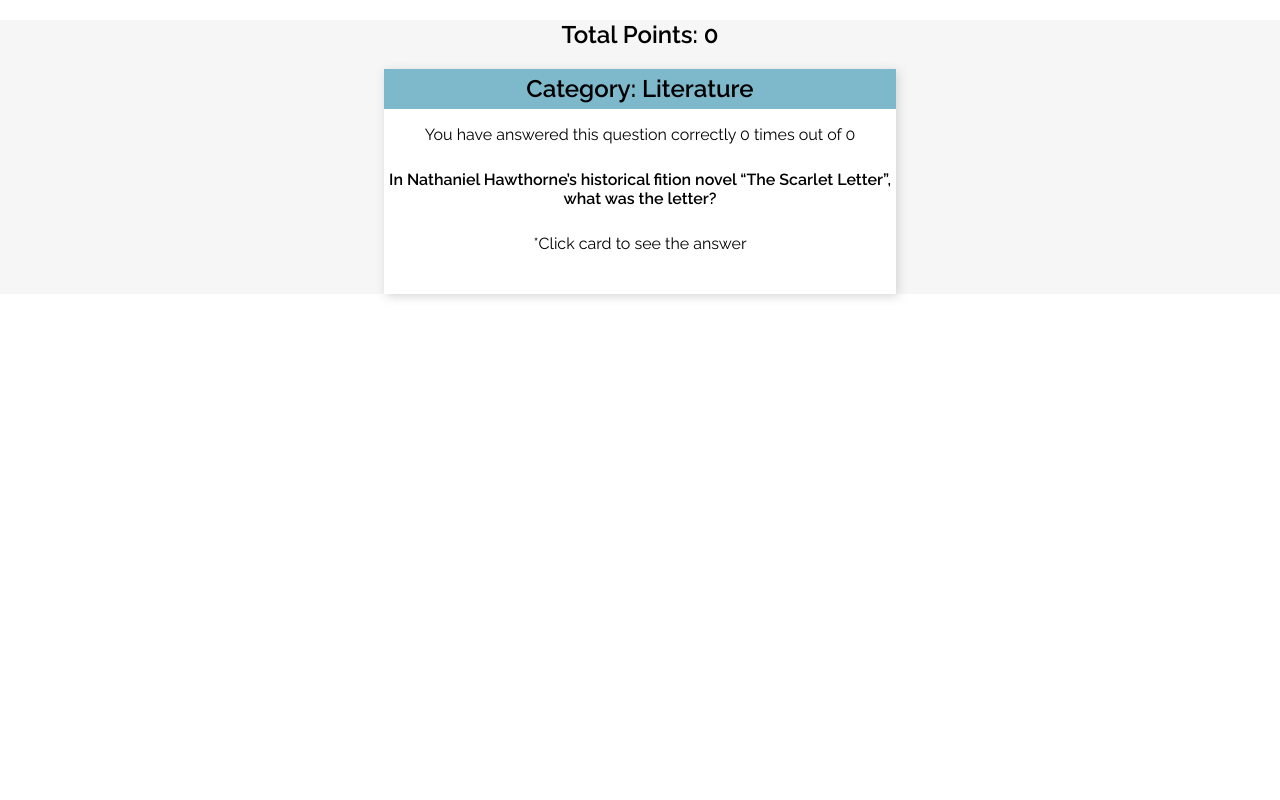
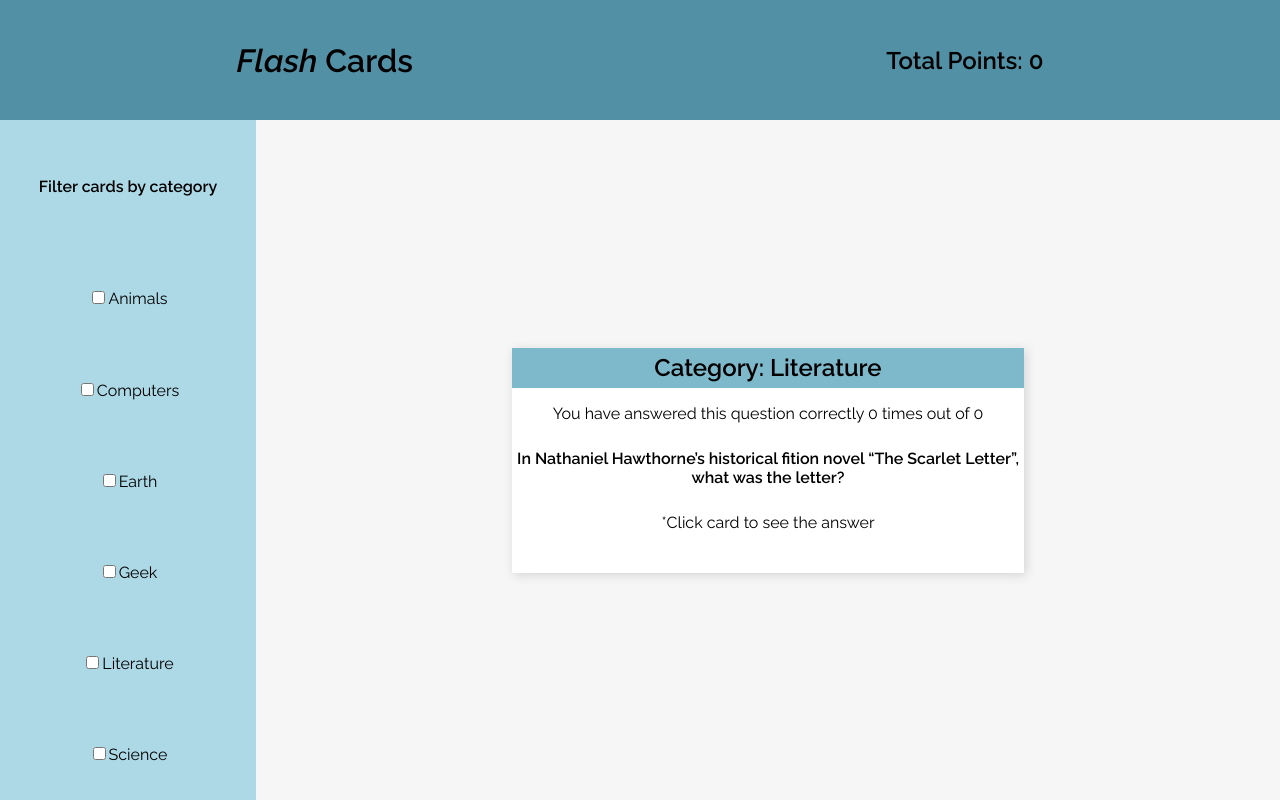
Before and after one commit to EricMellow/flash, a React (Create React App) app: page / in a window 1280 px wide. Built offline with nearby package versions, Linux system fonts and the light colour scheme.

Commit message:
Reorganize card structure

```diff
--- a/src/Components/App/App.js
+++ b/src/Components/App/App.js
@@ -62,11 +62,11 @@ class App extends Component {
             }
           })
         }
-    })
+      })
       this.setState({
         selectedCards: filteredCards
       })
-  }
+    }
   }
 
   render() {
@@ -74,8 +74,14 @@ class App extends Component {
 
     return(
       <div className="Flash">
-        <h2>Total Points: {this.state.score}</h2>
-        {card}
+        <header>
+        <h1 aria-label="Applcation name"><i>Flash</i> Cards</h1>
+        <h2 aria-label="Total points">Total Points: {this.state.score}</h2>
+        </header>
+        <main>
+          <Sidebar filterCards={this.filterCards}/>
+          {card}
+        </main>
       </div>
     )
   }
```
